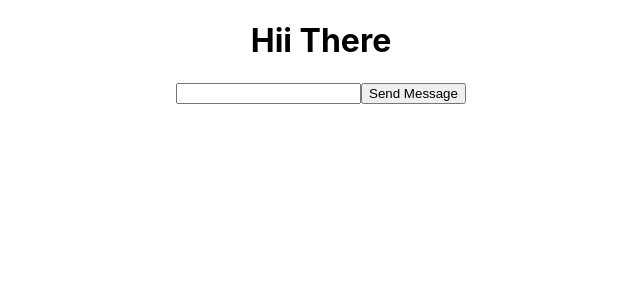
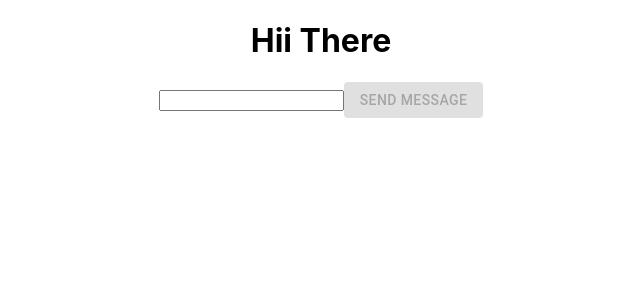
Before and after one commit to alexanderajju/messenger-clone, a React (Create React App) app: page / in a window 1280 px wide. Shown: the top 300 px of the page, without its empty margins (319-959 px from the left). Built offline with nearby package versions, Linux system fonts and the light colour scheme.

Commit message:
material ui && prevent adding empty string

```diff
--- a/package.json
+++ b/package.json
@@ -3,6 +3,7 @@
   "version": "0.1.0",
   "private": true,
   "dependencies": {
+    "@material-ui/core": "^4.11.0",
     "@testing-library/jest-dom": "^4.2.4",
     "@testing-library/react": "^9.5.0",
     "@testing-library/user-event": "^7.2.1",
--- a/src/App.js
+++ b/src/App.js
@@ -1,4 +1,5 @@
 import React, { useState } from 'react';
+import { Button } from '@material-ui/core';
 import './App.css';
 
 function App() {
@@ -20,7 +21,7 @@
 
     <form>
     <input value={input} onChange={event => setInput(event.target.value)} />
-     <button type="submit" onClick={sendMessage} >Send Message</button>
+     <Button disabled={!input} variant="contained" color="primary" type="submit" onClick={sendMessage} >Send Message</Button>
     </form>
 
 
```
Also changed, not shown: 1 other file (tests, documents, lock files or other folders).
